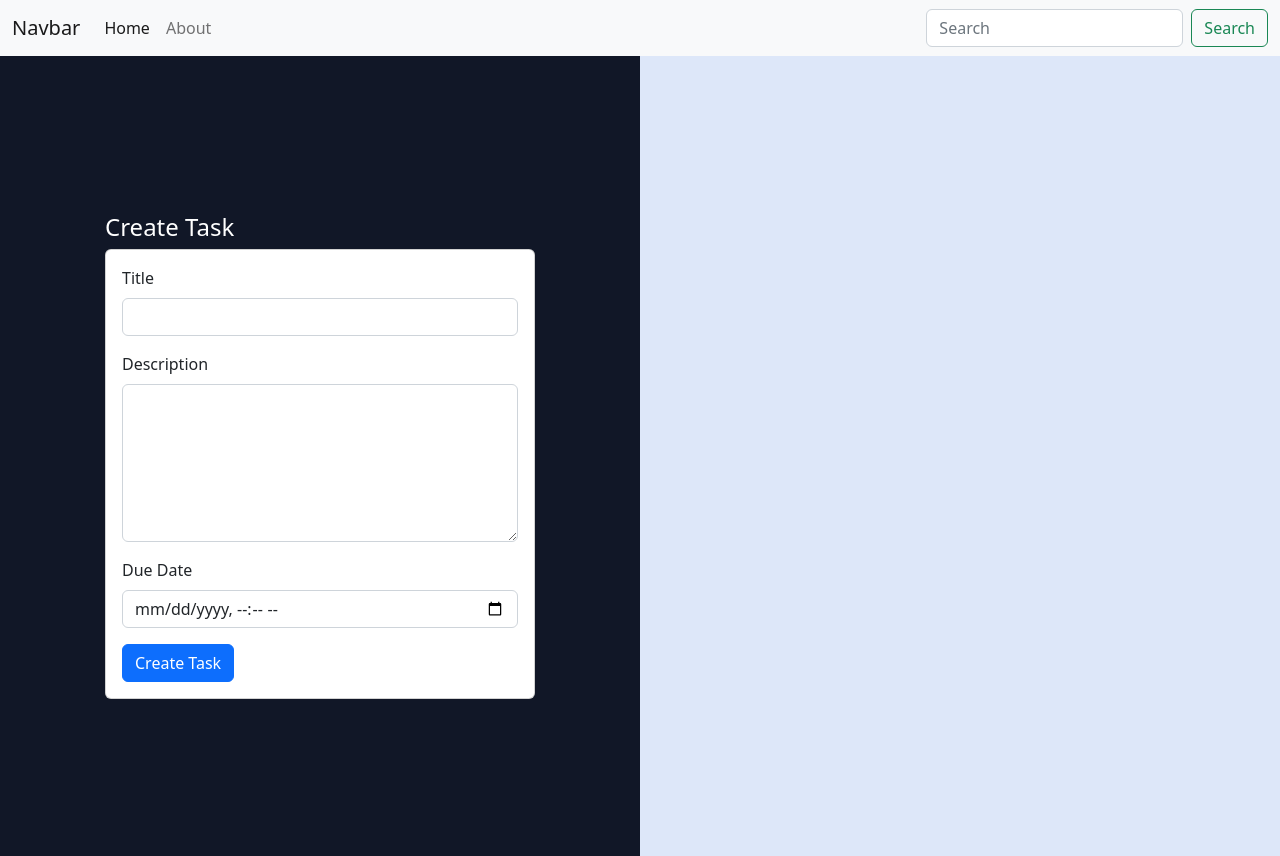
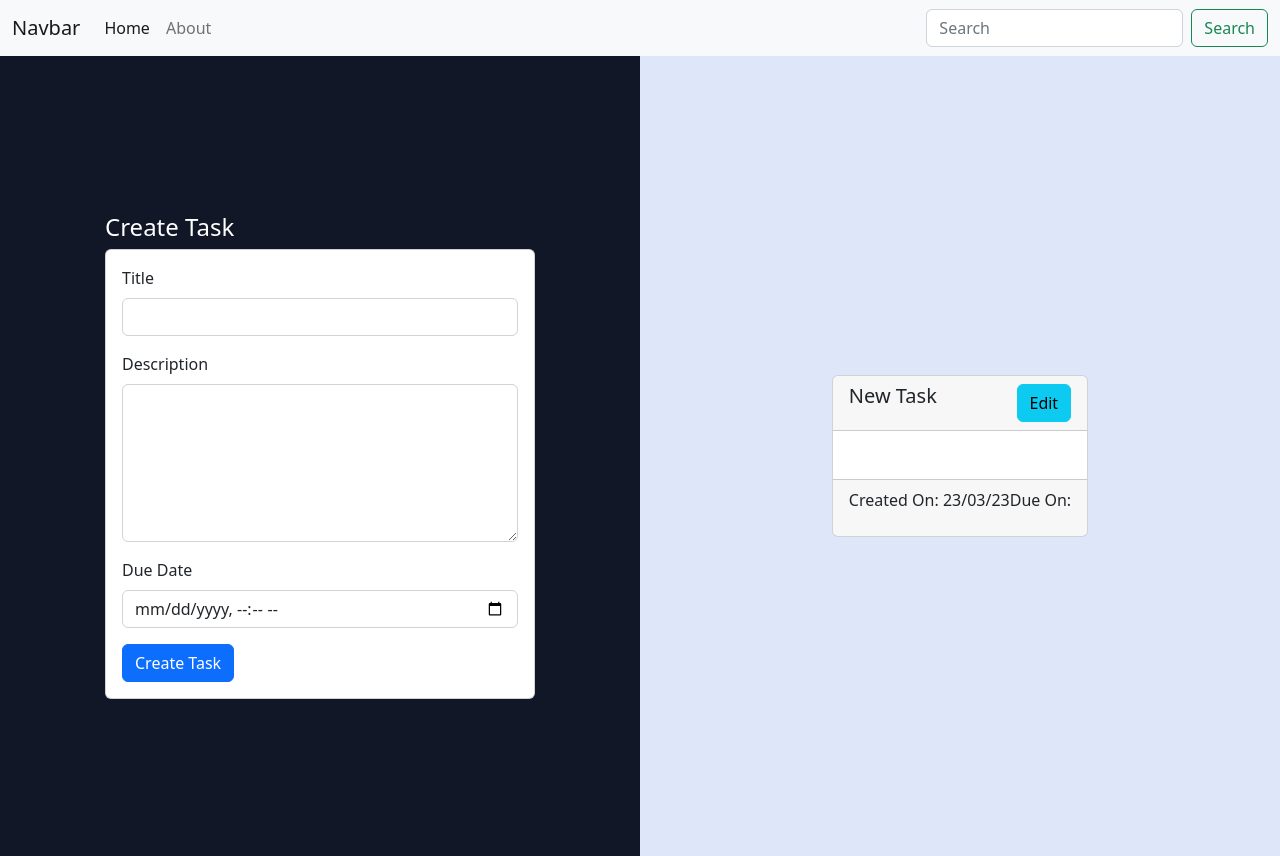
Before and after one commit to vipink28/todo-march, a React (Create React App) app: page /create-task in a window 1280 px wide. Built offline with nearby package versions, Linux system fonts and the light colour scheme.

Commit message:
task fetched by user

```diff
--- a/db.json
+++ b/db.json
@@ -83,9 +83,49 @@
       "email": "simran@gmail.com",
       "password": "admin",
       "id": 14
+    },
+    {
+      "username": "kevin",
+      "email": "kevin23424@gmail.com",
+      "password": "admin",
+      "id": 15
     }
   ],
   "tasks": [
-
+    {
+      "title": "Meeting",
+      "userId": 15,
+      "description": "Meeting with client",
+      "dueDate": "2023-04-21T15:01",
+      "id": 1
+    },
+    {
+      "title": "Pay Electricity Bill",
+      "userId": 1,
+      "description": "Pay Electricity Bill for April Month",
+      "dueDate": "2023-04-14T16:05",
+      "id": 2
+    },
+    {
+      "title": "Meeting with students",
+      "userId": 1,
+      "description": "Meeting with students at Netmax Technologies.",
+      "dueDate": "2023-05-05T16:05",
+      "id": 3
+    },
+    {
+      "title": "Shopping",
+      "userId": 1,
+      "description": "Go to the market for Grocery Shopping.",
+      "dueDate": "2023-05-19T16:05",
+      "id": 4
+    },
+    {
+      "title": "Meeting",
+      "userId": 1,
+      "description": "Meeting with client",
+      "dueDate": "2023-05-19T16:05",
+      "id": 5
+    }
   ]
 }
--- a/src/components/TaskForm.jsx
+++ b/src/components/TaskForm.jsx
@@ -2,13 +2,14 @@ import React, { useContext, useEffect, useState } from 'react';
 import TodoContext from '../context/TodoContext';
 function TaskForm(props) {
     const [formData, setFormData] = useState();
-    const { message, setMessage, createTask } = useContext(TodoContext);
+    const { message, setMessage, createTask, user } = useContext(TodoContext);
 
     const handleChange = (e)=>{
         const {name, value}= e.target;
         setFormData((prev)=>({
             ...prev,
-            [name]: value
+            [name]: value,
+            userId: user?.id
         }))
     }
 
--- a/src/context/TodoContext.js
+++ b/src/context/TodoContext.js
@@ -6,6 +6,10 @@ const TodoContext = createContext();
 export const TodoProvider =({children})=>{
     const [message, setMessage] = useState("");
     const [user, setUser] = useState(null);
+
+    const [allTasks, setAllTasks] = useState();
+    const [latestTask, setLatestTask] = useState();
+    const [recentTask, setRecentTask] = useState();
 
     const navigate = useNavigate();
 
@@ -93,12 +97,35 @@ export const TodoProvider =({children})=>{
     }
 
 
+    // getTasks
+
+    const getTasks = async()=>{
+      const response =await fetch(`http://localhost:5000/tasks?userId=${user.id}`, {method: "GET"})
+      if(response.ok){
+        const tasks = await response.json();
+        setAllTasks(tasks);
+        const latest = tasks[tasks.length-1];
+        setLatestTask(latest);
+        const recent = tasks.slice(-3);
+        setRecentTask(recent);
+      }
+    }
+
+
+
+
 
     useEffect(()=>{
       const localUser = localStorage.getItem('user');
       const currentUser = JSON.parse(localUser);
       setUser(currentUser);
     }, [])
+
+    useEffect(()=>{
+      if(user != null){
+        getTasks();
+      }
+    }, [user])
 
     return(
         <TodoContext.Provider value={{
@@ -108,7 +135,10 @@ export const TodoProvider =({children})=>{
             loginUser,
             user,
             setUser,
-            createTask
+            createTask,
+            allTasks,
+            latestTask,
+            recentTask
         }}>
             {children}
         </TodoContext.Provider>
--- a/src/pages/CreateTask.jsx
+++ b/src/pages/CreateTask.jsx
@@ -1,7 +1,10 @@
-import React from 'react';
+import React, { useContext } from 'react';
 import TaskForm from '../components/TaskForm';
+import TodoContext from '../context/TodoContext';
 
 function CreateTask(props) {
+    const { latestTask, recentTask } = useContext(TodoContext);
+
     return (
         <div className='container-fluid h-100'>
             <div className='row h-100'>
@@ -9,7 +12,20 @@ function CreateTask(props) {
                  <TaskForm />
                 </div>
                 <div className='col-lg-6 h-100 d-flex flex-column justify-content-center align-items-center'>
-
+                   <div className='card'>
+                        <div className='card-header d-flex'>
+                            <h5>New Task</h5>
+                            <button className='btn btn-info ms-auto'>Edit</button>
+                        </div>
+                        <div className="card-body">
+                            <h6>{latestTask?.title}</h6>
+                            <p>{latestTask?.description}</p>
+                        </div>
+                        <div className="card-footer d-flex">
+                            <p>Created On: 23/03/23</p>
+                            <p className='ms-auto'>Due On: {latestTask?.dueDate}</p>
+                        </div>
+                   </div>
                 </div>
             </div>
         </div>
```
